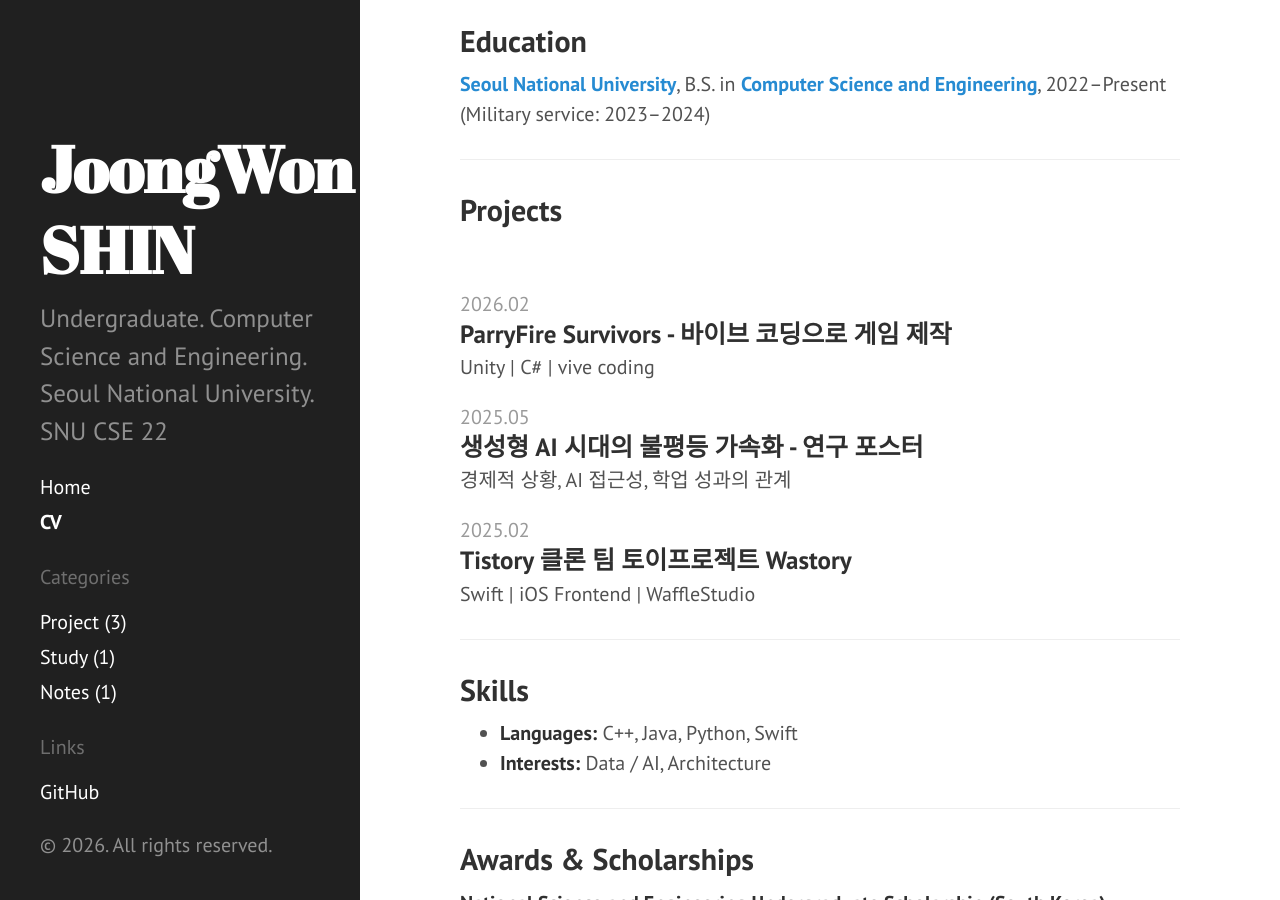
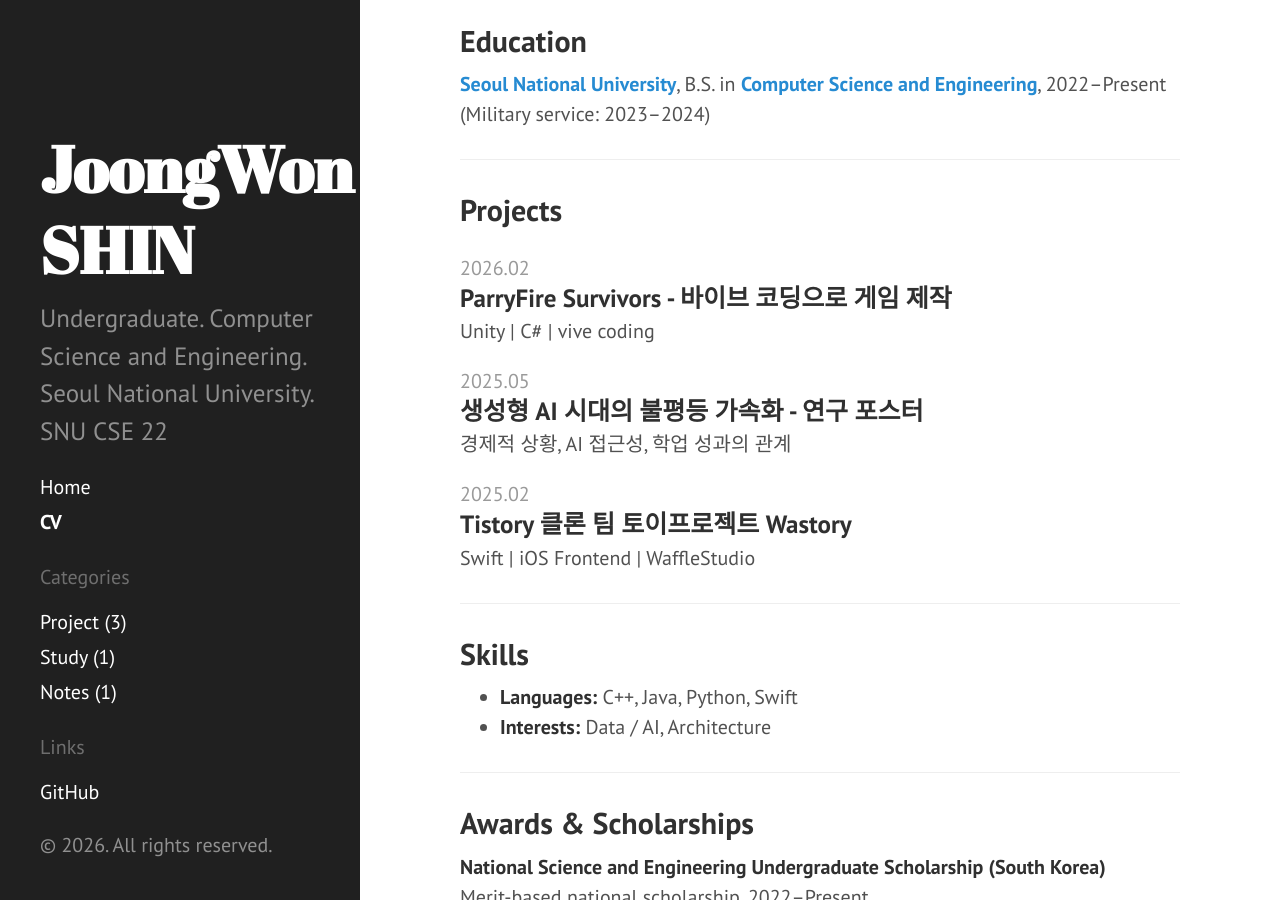
Before and after one commit to joongwon0204/joongwon0204.github.io, a Jekyll site: the page built from cv.md, in a window 1280 px wide and 900 px high, scrolled down 395 px. Built offline with Jekyll 4.4.1, drawn with Linux system fonts in a browser that asks for light colours.

Commit message:
cv margin 12px

```diff
--- a/cv.md
+++ b/cv.md
@@ -21,7 +21,7 @@ B.S. in **[Computer Science and Engineering](https://cse.snu.ac.kr)**, 2022–Pr
 
 ## Projects
 
-<div style="height: 48px;"></div>
+<div style="height: 12px;"></div>
 
 {% assign projects = site.categories.project | sort: "date" | reverse %}
 <ul class="cv-posts">
```
